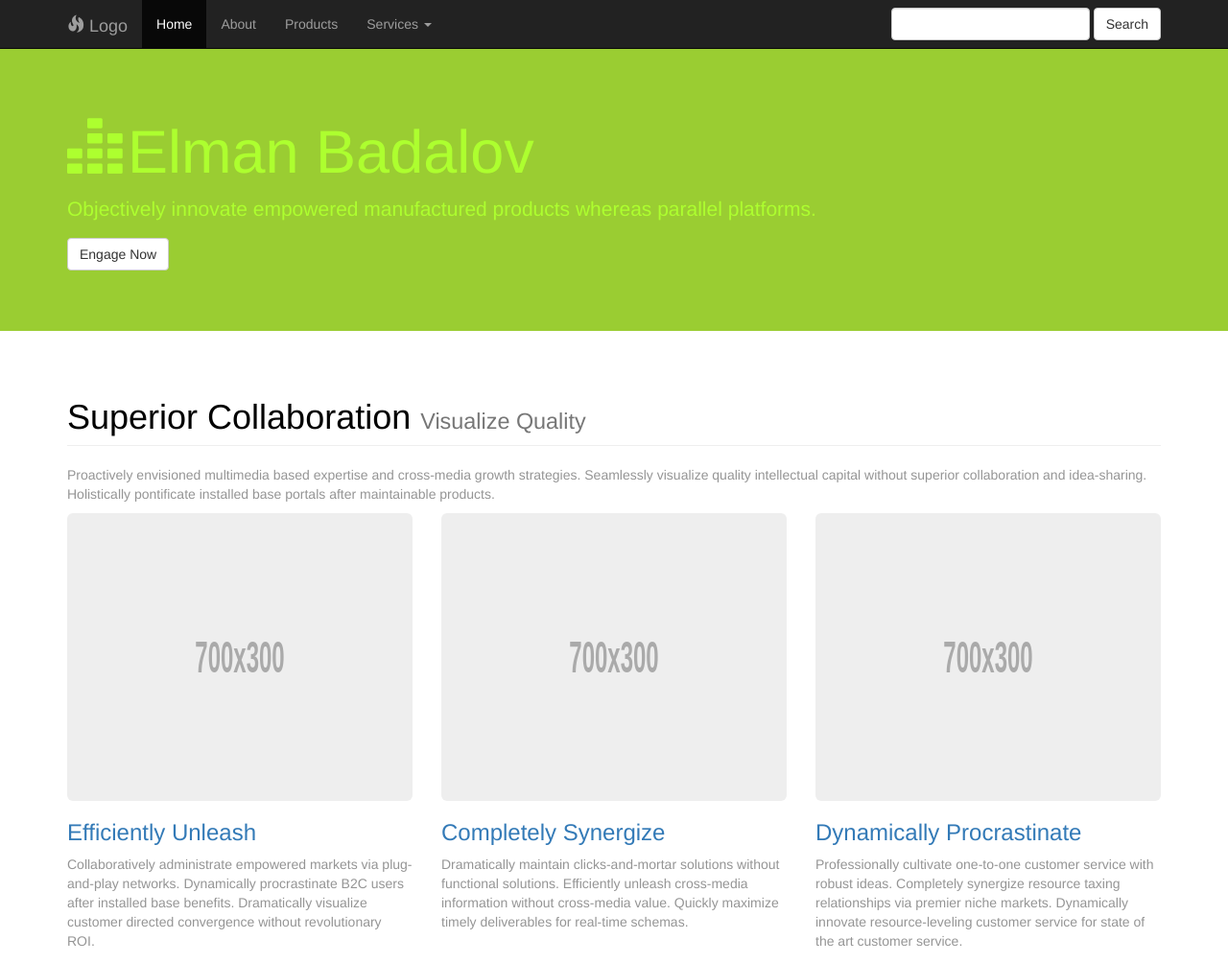
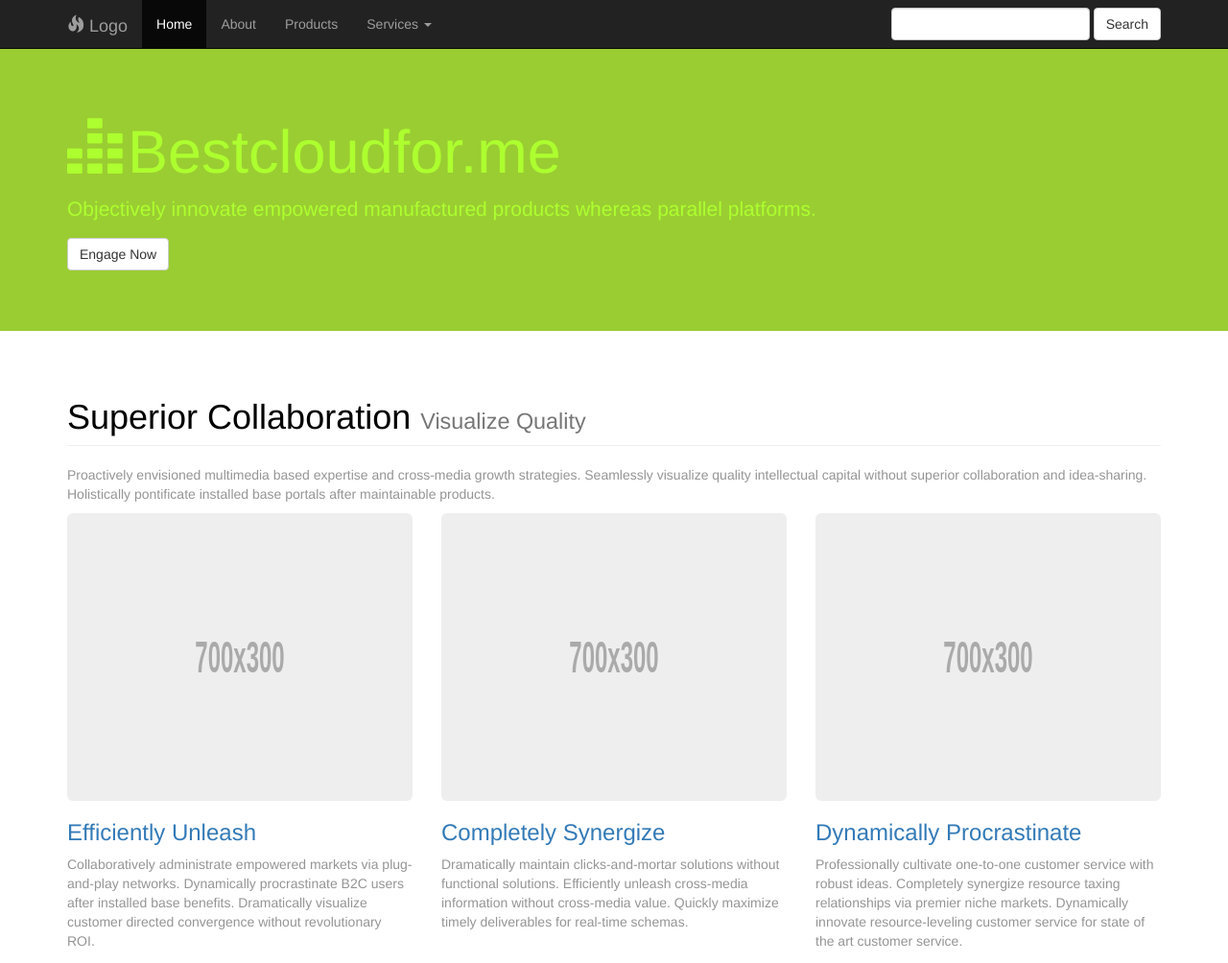
Before and after one commit to thebadalov/deneme, a plain HTML site: page index.html in a window 1280 px wide. Shown: the top 1004 px of the page at 96% size. Drawn offline with Linux system fonts and the light colour scheme.

Commit message:
Update index.html

```diff
--- a/index.html
+++ b/index.html
@@ -80,7 +80,7 @@
 
 	<div class="jumbotron feature">
 		<div class="container">
-			<h1><span class="glyphicon glyphicon-equalizer"></span>Elman Badalov</h1>
+			<h1><span class="glyphicon glyphicon-equalizer"></span>Bestcloudfor.me</h1>
 			<p>Objectively innovate empowered manufactured products whereas parallel platforms.</p>
 			<p><a class="btn btn-default" href="#">Engage Now</a></p>
 		</div>
```
